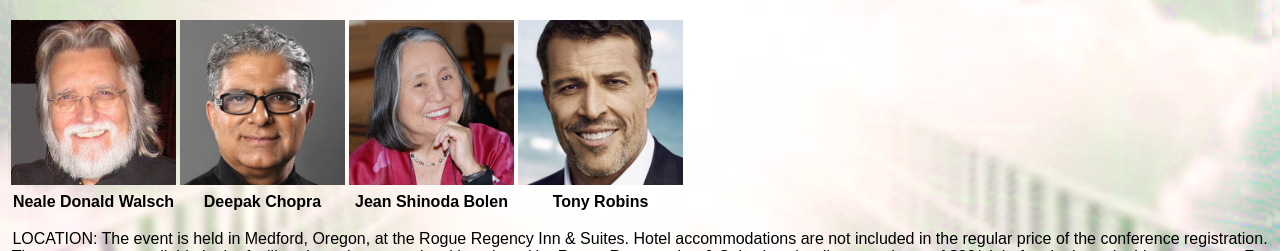
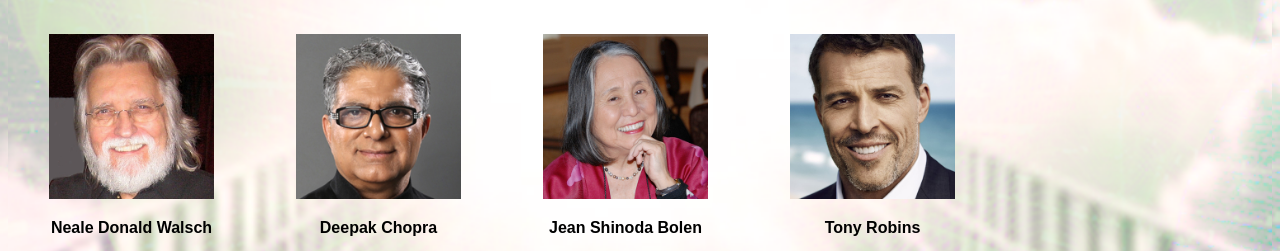
Before and after one commit to benzart151/Project6, a plain HTML site: page index.html in a window 1280 px wide. Shown: the part 500-751 px from the top of the page. Drawn offline with Linux system fonts and the light colour scheme.

Commit message:
Lost code from committing gh pages
Re-added code from gh-pages

```diff
--- a/index.html
+++ b/index.html
@@ -22,16 +22,30 @@
 
 		<table>
 			<tr>
-				<td><img src="Images/Neale_Donald_Walsch.jpg" alt="Neale Donald Walsch" style="max-width: 165px;"></td>
-				<td><img src="Images/deepakchopra.jpg" alt="Deepak Chopra" style="max-width: 165px;"></td>
-				<td><img src="Images/Jean_Shinoda_Bolen.jpg" alt="Jean Shinoda Bolen" style="max-width: 165px;"></td>
-				<td><img src="Images/tonyrobins.jpg" alt="Tony Robins" style="max-width: 165px;"></td>
-			</tr>
-			<tr>
-				<td><strong>Neale Donald Walsch</strong></td>
-				<td><strong>Deepak Chopra</strong></td>
-				<td><strong>Jean Shinoda Bolen</strong></td>
-				<td><strong>Tony Robins</strong></td>
+				<td>
+					<figure>
+						<img src="Images/Neale_Donald_Walsch.jpg" alt="Neale Donald Walsch" style="max-width: 165px;">
+					</figure>
+					<figcaption><strong>Neale Donald Walsch</strong></figcaption>
+				</td>
+				<td>
+					<figure>
+						<img src="Images/deepakchopra.jpg" alt="Deepak Chopra" style="max-width: 165px;">
+					</figure>
+					<figcaption><strong>Deepak Chopra</strong></figcaption>
+				</td>
+				<td>
+					<figure>
+						<img src="Images/Jean_Shinoda_Bolen.jpg" alt="Jean Shinoda Bolen" style="max-width: 165px;">
+					</figure>
+					<figcaption><strong>Jean Shinoda Bolen</strong></figcaption>
+				</td>
+				<td>
+					<figure>
+						<img src="Images/tonyrobins.jpg" alt="Tony Robins" style="max-width: 165px;">
+					</figure>
+					<figcaption><strong>Tony Robins</strong></figcaption>
+				</td>
 			</tr>
 		</table>
 
@@ -44,12 +58,14 @@
 			Please 'click' on one of the following options to select your price:
 		</p>
 
+		<div class="list">
 		<ul>
 			<li>I wish to pay $225 USD to attend the Holiday Retreat</li>
 			<li>I wish to pay $325 USD to attend the Holiday Retreat</li>
 			<li>I wish to pay $525 USD to attend the Holiday Retreat</li>
 			<li>I wish to pay $825 USD to attend the Holiday Retreat</li>
 		</ul>
+		</div>
 
 		<p>
 			<strong>Thank you for your interest in this very special spiritual renewal retreat.
@@ -57,8 +73,8 @@
 		</p>
 	</div>
 	<div id="cancel">
-		<h3>CANCELLATION POLICY</h3>
 		<p>
+			<strong>CANCELLATION POLICY</strong><br>
 			Payment is required in full at time of registration. A cancellation fee of 35% of the amount you choose in the Flex-Plan will be charged for cancellations made more than 30 days prior to the event start date. NO REFUND CAN BE ISSUED if you cancel LESS THAN 30 DAYS PRIOR TO EVENT START DATE, as we will have held a place for you, and it will be in most cases too late for others to book your space. We know that you understand.
 		</p>
 	</div>
--- a/mystyle.css
+++ b/mystyle.css
@@ -29,9 +29,29 @@ logo{
 	right: 0;
 }
 
-.description{
+..description{
 	display: block;
 	position: static;
-	top:
-	float: left;
 }
+
+.description table{
+	margin: auto;
+	padding: 0px;
+	border-collapse: collapse;
+	border-width: 0px;
+	display: block;
+	overflow: auto;
+}
+.description figure{
+	padding: 0;
+}
+
+.list{
+	width: 40%;
+	margin: auto;
+}
+
+
+.cancel p{
+	font-size-adjust: -10%;
+}
```
Also changed, not shown: 1 other file.
